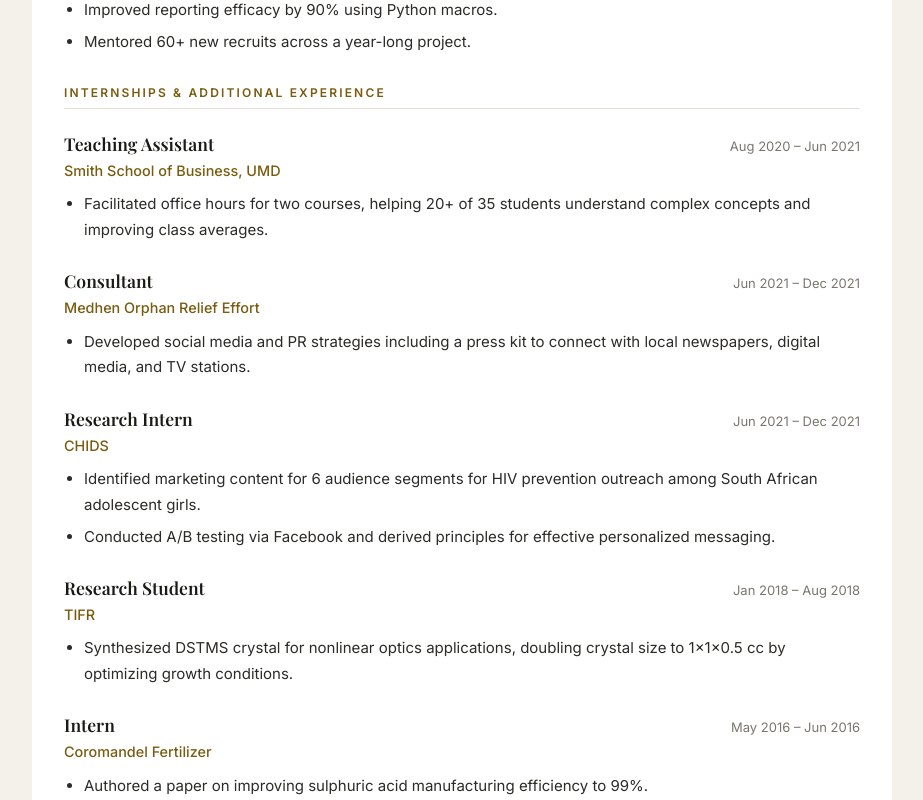
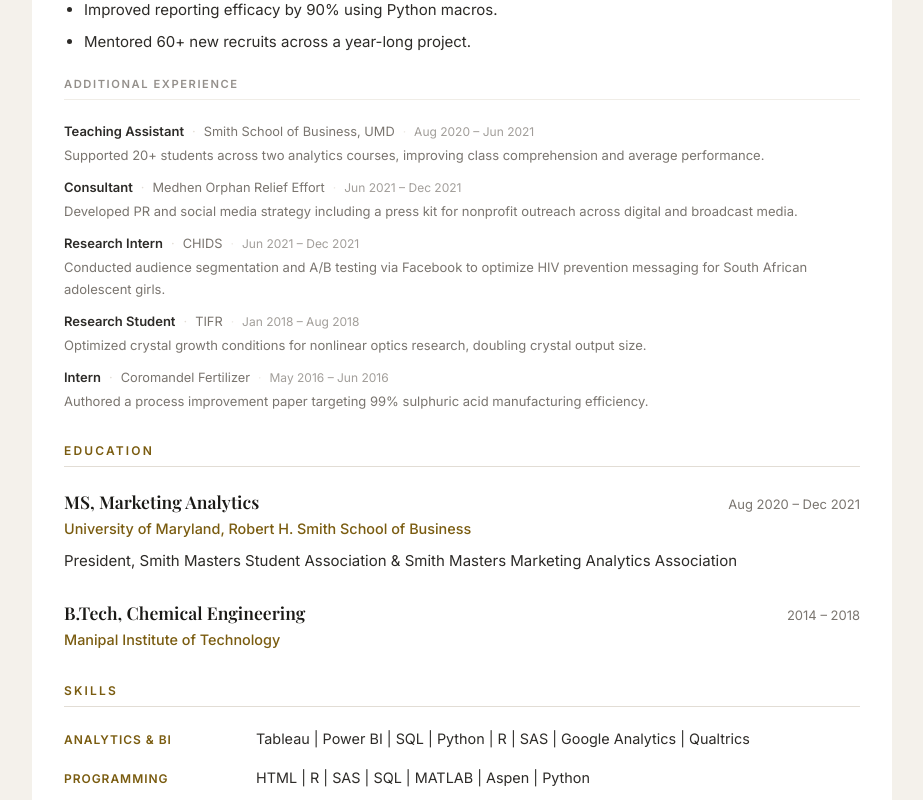
Before and after one commit to Abapna25/AB-Resume, a React (Vite) app: page / in a window 1280 px wide. Shown: the part 1900-2700 px from the top of the page, without its empty margins (178-1101 px from the left). Built offline with nearby package versions, Linux system fonts and the light colour scheme; a web font is replaced by a local one.

Commit message:
updating experience
replacing internships with additional experience, and adding one liners

```diff
--- a/src/index.css
+++ b/src/index.css
@@ -894,6 +894,49 @@
   margin-bottom: 1.25rem;
 }
 
+/* Additional Experience — condensed secondary section */
+.resume-section--secondary { margin-top: calc(var(--sp-4) * -0.25); }
+.resume-section-title--secondary {
+  font-size: 0.7rem;
+  letter-spacing: 0.14em;
+  color: var(--text-muted);
+  border-bottom-color: var(--border-light);
+  opacity: 0.8;
+}
+
+.resume-addl-list { display: flex; flex-direction: column; gap: 0.625rem; }
+.resume-addl-entry { display: grid; grid-template-columns: 1fr; gap: 0.125rem; }
+.resume-addl-meta {
+  display: flex;
+  flex-wrap: wrap;
+  align-items: baseline;
+  column-gap: 0.5rem;
+  row-gap: 0;
+}
+.resume-addl-title {
+  font-family: var(--font-body);
+  font-size: 0.8125rem;
+  font-weight: 600;
+  color: var(--text-body);
+}
+.resume-addl-org {
+  font-size: 0.8rem;
+  color: var(--text-muted);
+}
+.resume-addl-org::before { content: '·'; margin-right: 0.5rem; color: var(--border); }
+.resume-addl-date {
+  font-size: 0.75rem;
+  color: var(--text-muted);
+  opacity: 0.7;
+}
+.resume-addl-date::before { content: '·'; margin-right: 0.5rem; color: var(--border); }
+.resume-addl-desc {
+  font-size: 0.8125rem;
+  color: var(--text-muted);
+  line-height: 1.65;
+  margin: 0;
+}
+
 .resume-entry { margin-bottom: 1.5rem; }
 .resume-entry-header { display: flex; justify-content: space-between; align-items: baseline; flex-wrap: wrap; gap: 0.25rem; }
 .resume-entry-title { font-family: var(--font-display); font-size: 1.1rem; font-weight: 600; color: var(--text-dark); }
--- a/src/pages/resume/Akanksha.jsx
+++ b/src/pages/resume/Akanksha.jsx
@@ -56,42 +56,31 @@
     title: 'Teaching Assistant',
     org: 'Smith School of Business, UMD',
     dates: 'Aug 2020 – Jun 2021',
-    bullets: [
-      'Facilitated office hours for two courses, helping 20+ of 35 students understand complex concepts and improving class averages.',
-    ],
+    desc: 'Supported 20+ students across two analytics courses, improving class comprehension and average performance.',
   },
   {
     title: 'Consultant',
     org: 'Medhen Orphan Relief Effort',
     dates: 'Jun 2021 – Dec 2021',
-    bullets: [
-      'Developed social media and PR strategies including a press kit to connect with local newspapers, digital media, and TV stations.',
-    ],
+    desc: 'Developed PR and social media strategy including a press kit for nonprofit outreach across digital and broadcast media.',
   },
   {
     title: 'Research Intern',
     org: 'CHIDS',
     dates: 'Jun 2021 – Dec 2021',
-    bullets: [
-      'Identified marketing content for 6 audience segments for HIV prevention outreach among South African adolescent girls.',
-      'Conducted A/B testing via Facebook and derived principles for effective personalized messaging.',
-    ],
+    desc: 'Conducted audience segmentation and A/B testing via Facebook to optimize HIV prevention messaging for South African adolescent girls.',
   },
   {
     title: 'Research Student',
     org: 'TIFR',
     dates: 'Jan 2018 – Aug 2018',
-    bullets: [
-      'Synthesized DSTMS crystal for nonlinear optics applications, doubling crystal size to 1×1×0.5 cc by optimizing growth conditions.',
-    ],
+    desc: 'Optimized crystal growth conditions for nonlinear optics research, doubling crystal output size.',
   },
   {
     title: 'Intern',
     org: 'Coromandel Fertilizer',
     dates: 'May 2016 – Jun 2016',
-    bullets: [
-      'Authored a paper on improving sulphuric acid manufacturing efficiency to 99%.',
-    ],
+    desc: 'Authored a process improvement paper targeting 99% sulphuric acid manufacturing efficiency.',
   },
 ]
 
@@ -257,20 +246,20 @@
             </section>
 
             {/* ── ADDITIONAL EXPERIENCE ── */}
-            <section className="resume-section" aria-labelledby="a-additional">
-              <h2 id="a-additional" className="resume-section-title">Internships &amp; Additional Experience</h2>
-              {ADDITIONAL_EXPERIENCE.map(({ title, org, dates, bullets }) => (
-                <div key={title + org} className="resume-entry">
-                  <div className="resume-entry-header">
-                    <span className="resume-entry-title">{title}</span>
-                    <span className="resume-entry-date">{dates}</span>
+            <section className="resume-section resume-section--secondary" aria-labelledby="a-additional">
+              <h2 id="a-additional" className="resume-section-title resume-section-title--secondary">Additional Experience</h2>
+              <div className="resume-addl-list">
+                {ADDITIONAL_EXPERIENCE.map(({ title, org, dates, desc }) => (
+                  <div key={title + org} className="resume-addl-entry">
+                    <div className="resume-addl-meta">
+                      <span className="resume-addl-title">{title}</span>
+                      <span className="resume-addl-org">{org}</span>
+                      <span className="resume-addl-date">{dates}</span>
+                    </div>
+                    <p className="resume-addl-desc">{desc}</p>
                   </div>
-                  <p className="resume-entry-org">{org}</p>
-                  <div className="resume-entry-desc">
-                    <ul>{bullets.map(b => <li key={b}>{b}</li>)}</ul>
-                  </div>
-                </div>
-              ))}
+                ))}
+              </div>
             </section>
 
             {/* ── EDUCATION ── */}
```
